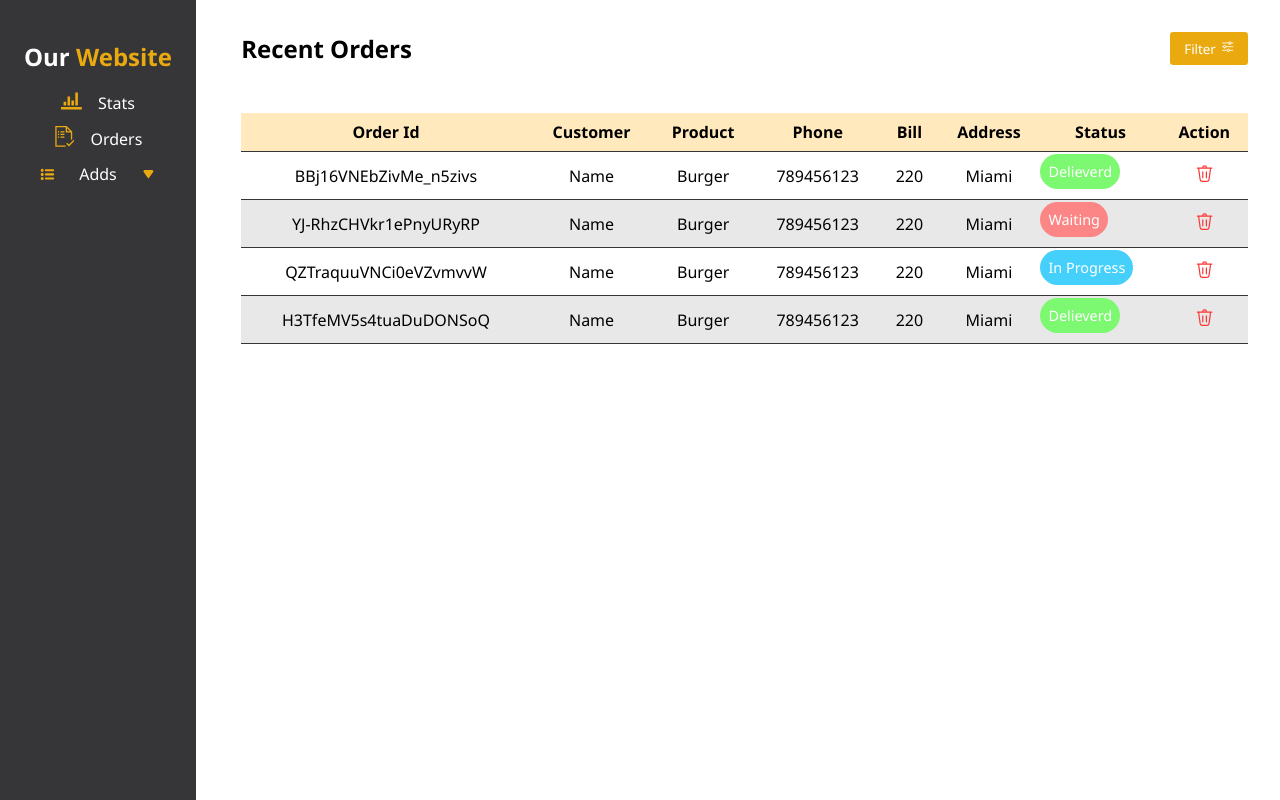
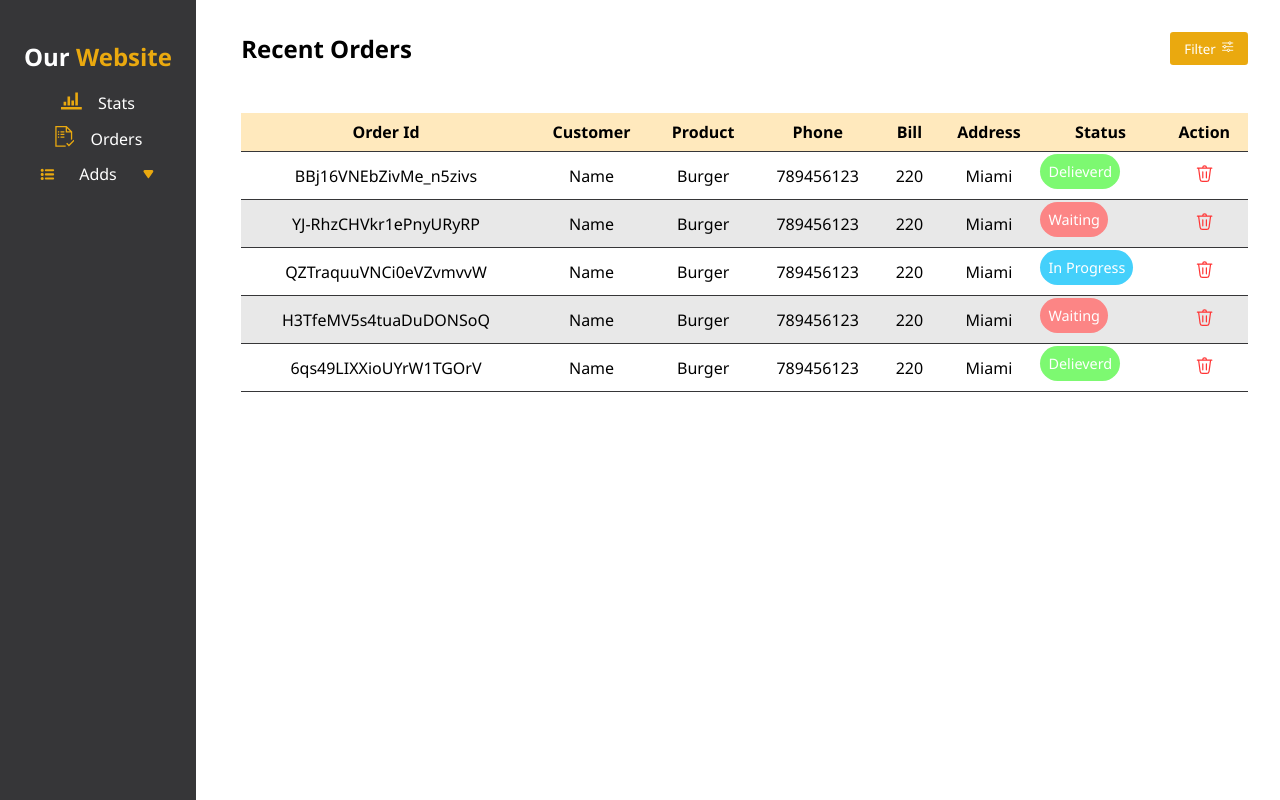
Before and after one commit to AdhamMagdy1/graduation-project-demo, a React (Vite) app in the folder Frontend/: page /restaurant/orders in a window 1280 px wide. Built offline with nearby package versions, Linux system fonts and the light colour scheme; no server answers.

Commit message:
adjust orders page

```diff
--- a/Frontend/pages/restaurant/dashboard/Orders.jsx
+++ b/Frontend/pages/restaurant/dashboard/Orders.jsx
@@ -29,6 +29,15 @@ const fakeOrders = [
 		bill: 220,
 		address: "miami",
 		status: 'in progress',
+	},
+	{
+		id: nanoid(),
+		customer: "name",
+		product: "burger",
+		phone: 789456123,
+		bill: 220,
+		address: "miami",
+		status: 'waiting',
 	},
 	{
 		id: nanoid(),
```
